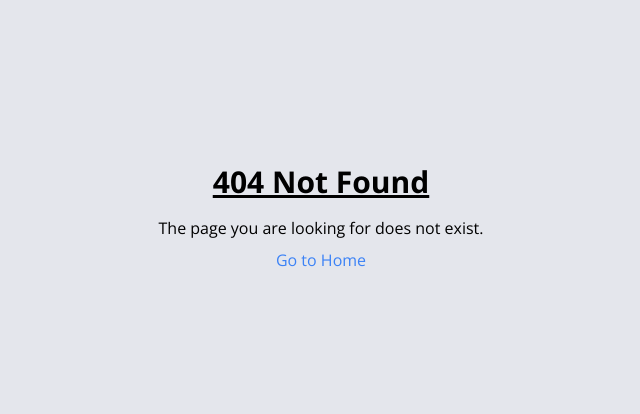
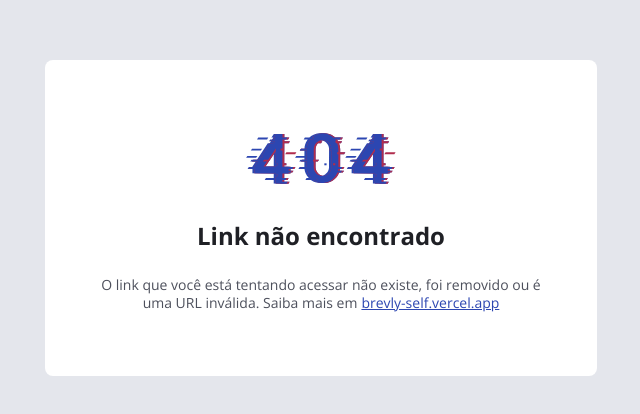
Before and after one commit to feliperocha93/brevly, a React (Vite) app in the folder web/: page /url-not-found in a window 1280 px wide. Before the commit this address had no page. Shown: the part 182-596 px from the top of the page, without its empty margins (319-959 px from the left). Built offline with nearby package versions, Linux system fonts and the light colour scheme.

Commit message:
feat: create page Not Found

```diff
--- a/web/src/App.tsx
+++ b/web/src/App.tsx
@@ -1,9 +1,9 @@
+import { SpeedInsights } from "@vercel/speed-insights/react"
 import { Route, Routes } from "react-router-dom"
 import { CustomToaster } from "./components/toast/CustomToaster";
 import Home from "./pages/Home"
 import NotFound from "./pages/NotFound"
 import Redirect from "./pages/Redirect"
-import { SpeedInsights } from "@vercel/speed-insights/react"
 
 export function App() {
   return (
@@ -13,7 +13,7 @@ export function App() {
       <Routes>
         <Route path="/" element={<Home />} />
         <Route path=":path" element={<Redirect />} />
-        <Route path="/url-not-found" element={<NotFound />} /> {/* Risk of conflict */}
+        <Route path="/url-not-found" element={<NotFound />} />
       </Routes>
     </main>
   )
--- a/web/src/pages/NotFound.tsx
+++ /dev/null
@@ -1,9 +0,0 @@
-export default function NotFound() {
-    return (
-        <main className='h-dvh flex flex-col items-center justify-center p-10'>
-            <h1 className="text-3xl font-bold underline">404 Not Found</h1>
-            <p className="mt-4">The page you are looking for does not exist.</p>
-            <a href="/" className="mt-2 text-blue-500 hover:underline">Go to Home</a>
-        </main>
-    )
-}
--- /dev/null
+++ b/web/src/pages/NotFound/index.tsx
@@ -0,0 +1,23 @@
+import Icon404 from "../../assets/vectors/404.svg"
+
+export default function NotFound() {
+    return (
+        <div className="flex flex-col justify-center px-3 max-w-xl mx-auto my-auto h-screen">
+            <div className="flex flex-col gap-6 items-center justify-center bg-white rounded-lg w-full py-12 md:py-16 px-5 md:px-12">
+                <img
+                    src={Icon404}
+                    alt="404"
+                    width={164}
+                    height={72}
+                />
+
+                <h2 className="text-xl font-bold text-gray-600">Link não encontrado</h2>
+
+                <p className="text-md text-gray-500 text-center">
+                    O link que você está tentando acessar não existe, foi removido ou é uma URL inválida. Saiba mais em
+                    <a className="text-blue-base underline ml-1" href="/">brevly-self.vercel.app</a>
+                </p>
+            </div>
+        </div >
+    )
+}
```
